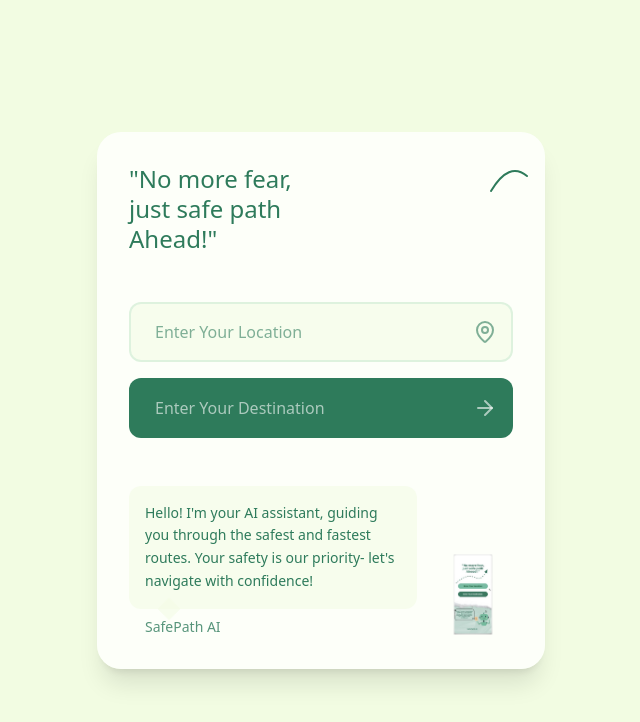
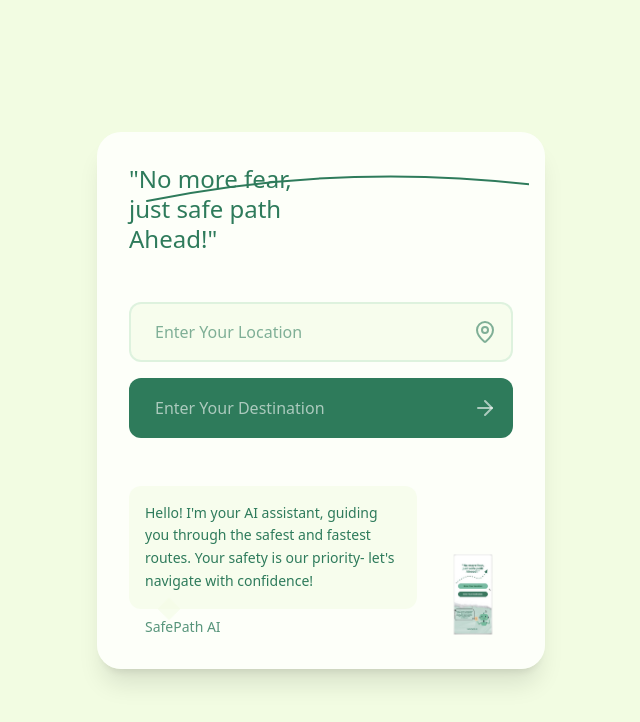
Before and after one commit to Shivamkaushikk/precise-layout-mirror, a React (Vite) app: page / in a window 1280 px wide. Shown: the top 722 px of the page, without its empty margins (319-959 px from the left). Built offline with nearby package versions, Linux system fonts and the light colour scheme.

Commit message:
Update UI elements
- Removed an element and modified the arrow between the upper line and first button.
- Made the line a dotted line.
- Prevented page scrolling in phone preview.

```diff
--- a/src/pages/Index.tsx
+++ b/src/pages/Index.tsx
@@ -15,14 +15,14 @@ const SafePathAI = () => {
       transition: {
         duration: 0.6,
         repeat: Infinity,
-        repeatType: "reverse",
+        repeatType: "mirror" as const,
         ease: "easeInOut",
       },
     },
   };
 
   return (
-    <div className="min-h-screen bg-mint-light flex flex-col items-center justify-center px-4 py-12 relative overflow-hidden">
+    <div className="min-h-screen bg-mint-light flex flex-col items-center justify-center px-4 py-12 relative overflow-hidden md:overflow-auto">
       {/* Main Content */}
       <motion.div
         initial={{ opacity: 0, y: 20 }}
@@ -37,13 +37,14 @@ const SafePathAI = () => {
           transition={{ delay: 0.3 }}
           className="mb-12 relative"
         >
-          <div className="absolute right-0 top-0 transform translate-x-4 -translate-y-2">
-            <svg width="40" height="40" className="text-mint-dark">
+          <div className="absolute -right-4 -top-2 w-full">
+            <svg width="100%" height="60" className="text-mint-dark">
               <motion.path
-                d="M2 35 Q 20 5, 38 20"
+                d="M2 45 Q 200 5, 398 30"
                 stroke="currentColor"
                 strokeWidth="2"
                 strokeLinecap="round"
+                strokeDasharray="8,8"
                 fill="none"
                 initial={{ pathLength: 0 }}
                 animate={{ pathLength: 1 }}
```
